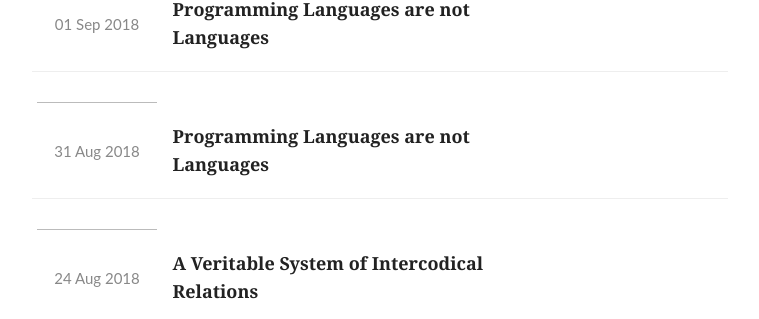
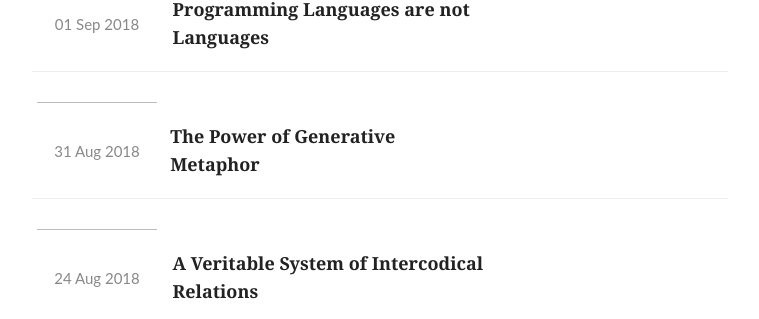
Before and after one commit to videlalvaro/videlalvaro.github.io, a Jekyll site: the page built from index.html, in a window 1280 px wide and 900 px high. Shown: the part 433-752 px from the top of the window, without its empty margins (260-1019 px from the left). Built offline with Jekyll 4.4.1, drawn with Linux system fonts in a browser that asks for light colours.

Commit message:
fixes title

```diff
--- a/_posts/2018-08-31-the-power-of-generative-metaphor.md
+++ b/_posts/2018-08-31-the-power-of-generative-metaphor.md
@@ -1,6 +1,6 @@
 ---
 layout: post
-title: Programming Languages are not Languages
+title: The Power of Generative Metaphor
 ---
 <meta name="twitter:card" content="summary_large_image">
 <meta name="twitter:site" content="@old_sound">
```
